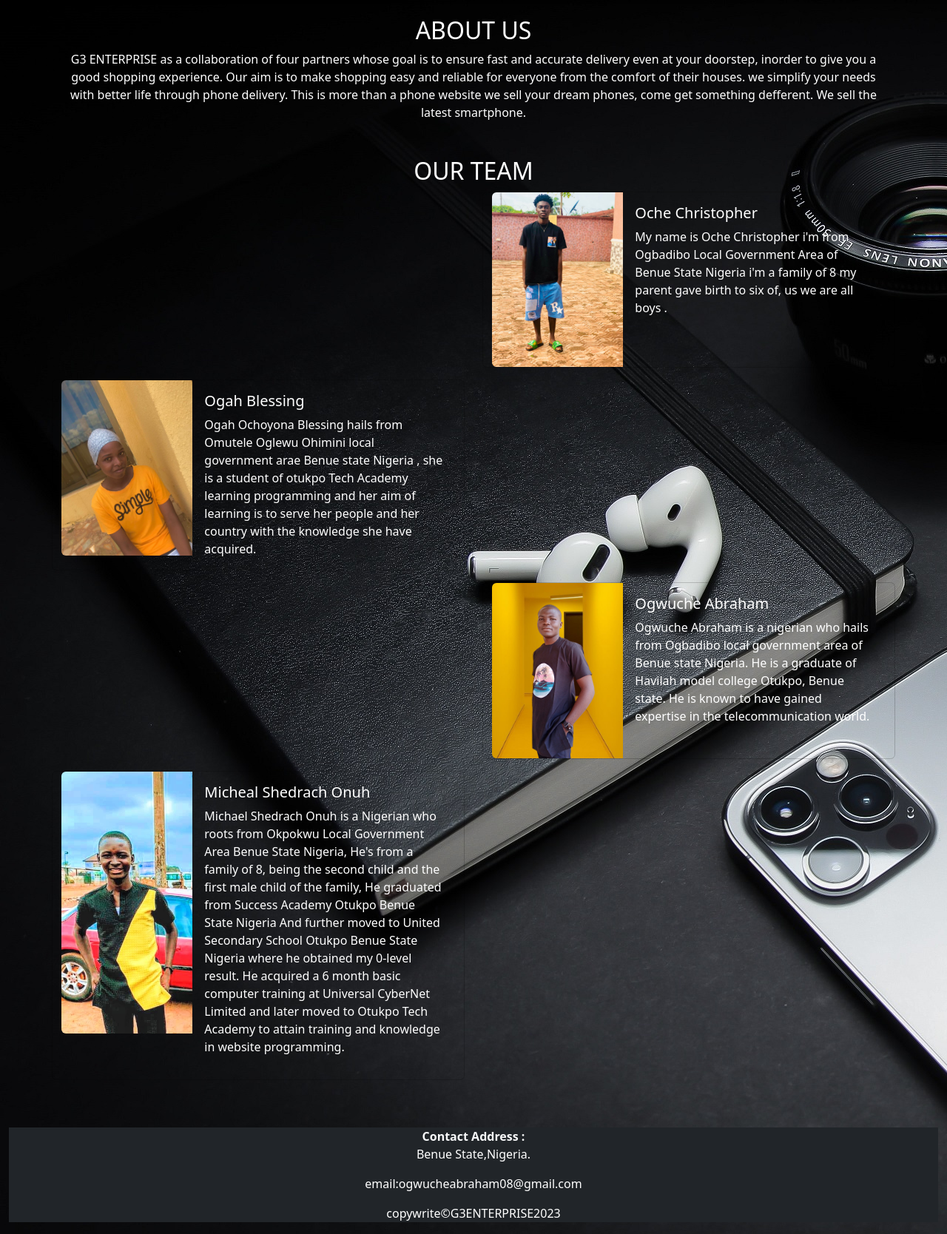
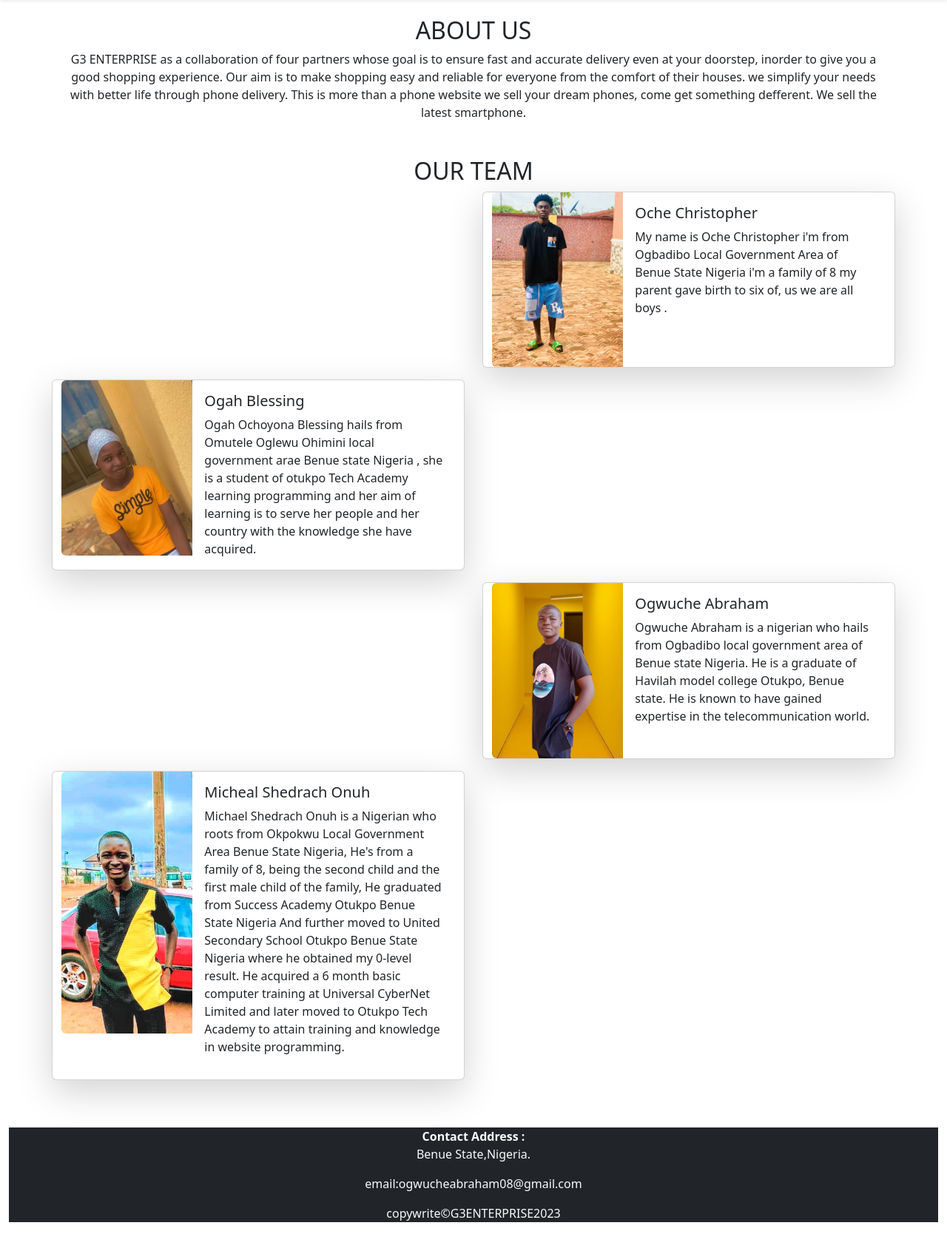
Before and after one commit to Lincoln-World/G3ENTERPRISE, a PHP site: page /about.php in a window 1280 px wide. Shown: the part 56-1724 px from the top of the page at 74% size. Run offline with PHP 8.4, Linux system fonts and the light colour scheme.

Commit message:
changes to about page & commenced local storage

```diff
--- a/about.php
+++ b/about.php
@@ -1,18 +1,6 @@
 <!DOCTYPE html>
 <html lang="en">
 <head>
-    <style>
-        body{
-            background-image:url("assets/images/image2.jpg");
-        }
-        p{
-            color:white;
-        }
-        .container{
-            color:white;
-        }
-
-    </style>
     <meta charset="UTF-8">
     <meta name="viewport" content="width=device-width, initial-scale=1.0">
     <title>About</title>
@@ -38,14 +26,14 @@
                 <h2>OUR TEAM</h2>
             </div>
             <div class="row w-50 ms-auto ">
-                <div class="card bg-transparent mb-3">
+                <div class="card shadow-lg mb-3">
                     <div class="row g-0">
                         <div class="col-md-4">
                             <img src="assets/images/member2.jpg" class="img-fluid rounded-start">
                         </div>
                         <div class="col-md-8">
                             <div class="card-body">
-                                <h5 style="color:white" class="card-title">Oche Christopher</h5>
+                                <h5 class="card-title">Oche Christopher</h5>
                                 <p class="card-text">My name is Oche Christopher i'm from Ogbadibo Local Government Area of Benue State Nigeria
                                     i'm a family of 8 my parent gave birth to six of, us we are all boys  .</p>
                             </div>
@@ -54,14 +42,14 @@
                 </div>
             </div>
             <div class="row w-50">
-                <div class="card bg-transparent mb-3">
+                <div class="card shadow-lg mb-3">
                     <div class="row g-0">
                         <div class="col-md-4">
                             <img src="assets/images/member3.jpg" class="img-fluid rounded-start">
                         </div>
                         <div class="col-md-8">
                             <div class="card-body">
-                                <h5 style="color:white"  class="card-title">Ogah Blessing</h5>
+                                <h5 class="card-title">Ogah Blessing</h5>
                                 <p class="card-text">
                                   <span>Ogah Ochoyona Blessing hails from Omutele Oglewu Ohimini local government
                                     arae Benue state Nigeria , she is a student of otukpo Tech Academy learning
@@ -74,14 +62,14 @@
                 </div>
             </div>
             <div class="row w-50 ms-auto">
-                <div class="card bg-transparent mb-3">
+                <div class="card shadow-lg mb-3">
                     <div class="row g-0">
                         <div class="col-md-4">
                             <img src="assets/images/member1.jpg" class="img-fluid rounded-start">
                         </div>
                         <div class="col-md-8">
                             <div class="card-body">
-                                <h5 style="color:white" class="card-title">Ogwuche Abraham</h5>
+                                <h5 class="card-title">Ogwuche Abraham</h5>
                                 <p class="card-text">
                                     Ogwuche Abraham is a nigerian who hails from Ogbadibo local government area
                                     of Benue state Nigeria. He is a graduate  of Havilah model college Otukpo,
@@ -93,14 +81,14 @@
                 </div>
             </div>
             <div class="row w-50">
-                <div class="card bg-transparent mb-3">
+                <div class="card mb-3 shadow-lg">
                     <div class="row g-0">
                         <div class="col-md-4">
                             <img src="assets/images/member4.jpg" class="img-fluid rounded-start">
                         </div>
                         <div class="col-md-8">
                             <div class="card-body">
-                                <h5 style="color:white" class="">Micheal Shedrach Onuh</h5>
+                                <h5 class="">Micheal Shedrach Onuh</h5>
                                 <p>Michael Shedrach Onuh is a Nigerian who roots from Okpokwu Local Government Area Benue State Nigeria,
                                     He's from a family of 8, being the second child and the first male child of the family,
                                     He graduated from Success Academy Otukpo Benue State Nigeria
@@ -116,5 +104,6 @@
         </div>
     <?php include "components/footer.php" ?>
     <script src="assets/js/bootstrap.bundle.js"></script>
+
 </body>
 </html>
--- a/cart.php
+++ b/cart.php
@@ -60,7 +60,8 @@
             </div>
         </div>
     </div>
+    <?php include "components/footer.php" ?>
     <script src="assets/js/bootstrap.bundle.js"></script>
-    <?php include "components/footer.php" ?>
+    <script src="assets/js/script.js"></script>
 </body>
 </html>
--- a/index.php
+++ b/index.php
@@ -16,16 +16,16 @@
 </head>
 <body>
     <?php include "components/navBar.php"?>
-        <div class="container-fluid mt-5">
+        <div class="container mt-5">
             <div class="text-center">
                 <h1>G3 ENTERPRISE</h1>
                 <b>Giving you the best shopping experience</b>
-            </div>
+            </div class="text-center">
             <img src="assets/images/image1.jpg" class="img-fluid mt-5 mb-5">
             <div class="text-center">
                 <b>Get the best and latest phones and accesseries here</b>
             </div>
-            <div class="row mt-5">
+            <div class="row text-center mt-5">
                 <div class="col-md-4">
                     <img src="assets/images/earpod1.jpg" class="img-fluid">
                 </div>
--- a/product.php
+++ b/product.php
@@ -32,13 +32,14 @@
 <body>
     <?php include "components/navBar.php"?>
     <div class="container mt-5">
+        <h2><?php $product['id']?></h2>
         <img src="assets/images/<?php echo $product['image']?>" class="img-fluid w-50">
         <h3><?php echo $product['name']?></h3>
         <b>$<?php echo $product['price']?></b>
         <p><?php echo $product['description']?></p>
 
         <div class="mt-5 mb-5 text-end">
-            <a class="btn btn-success" href="processes/add_product.php?id=<?php echo $product['id']?>">Add to cart</a>
+            <a class="add-to-cart-btn btn btn-success">Add to cart</a>
             <a class="btn btn-secondary" href="products.php">Back</a>
         </div>
         <div class="mb-3">
@@ -60,5 +61,6 @@
 
     <?php include "components/footer.php" ?>
     <script src="assets/js/bootstrap.bundle.js"></script>
+    <script src="assets/js/script.js"></script>
 </body>
 </html>
--- a/products.php
+++ b/products.php
@@ -15,7 +15,7 @@
 </head>
 <body>
     <?php include "components/navBar.php"?>
-    <div class="container mt-5">
+    <div class="container text-center mt-5">
         <div class="alert">
             <?php
                 if(isset($_SESSION['error'])){
```
Also changed, not shown: assets/js/script.js (+59 -0 lines), db/g3enterprise.sql (renamed from db/g3enterprise (2).sql, +21 -10 lines).
